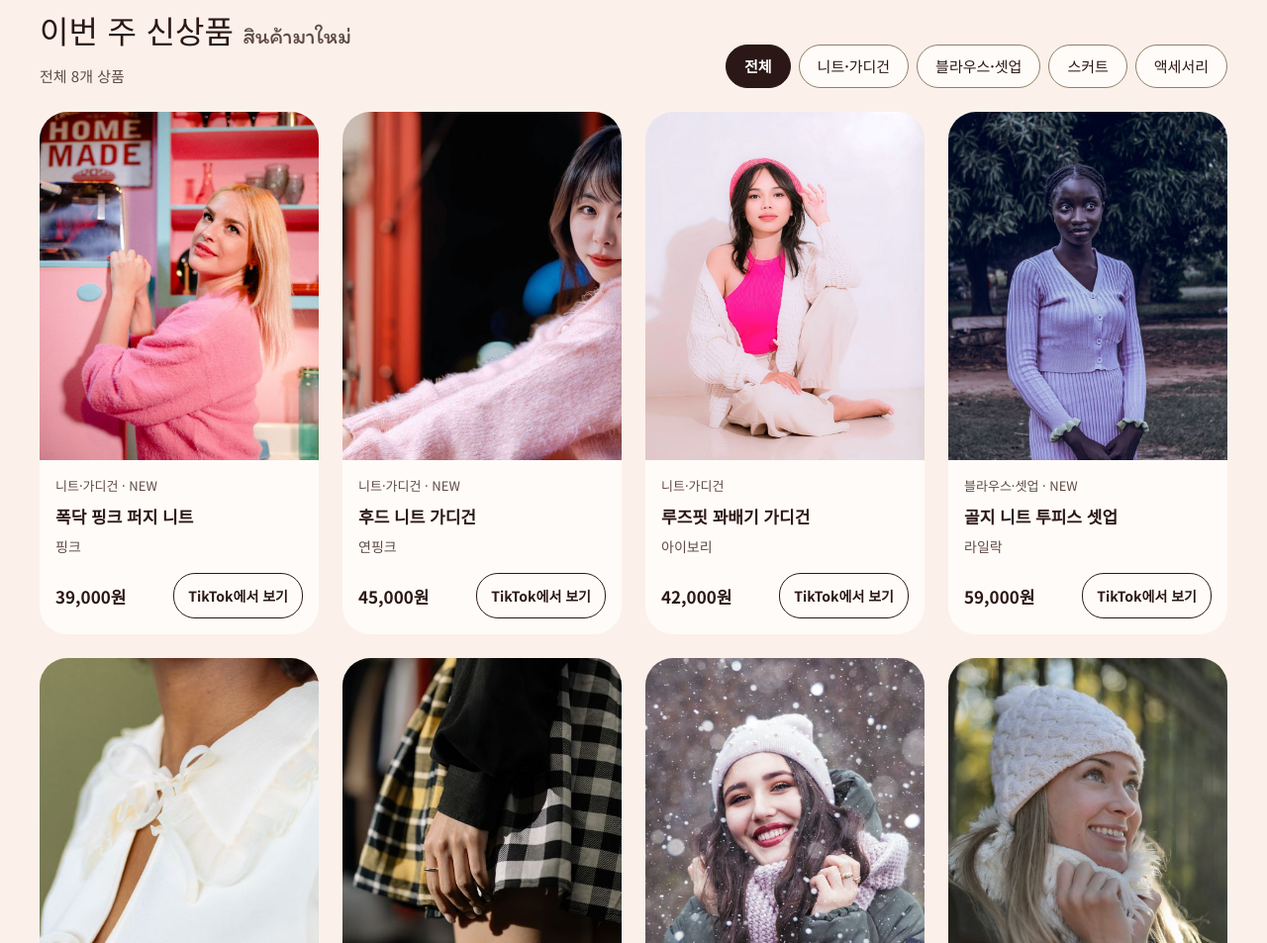
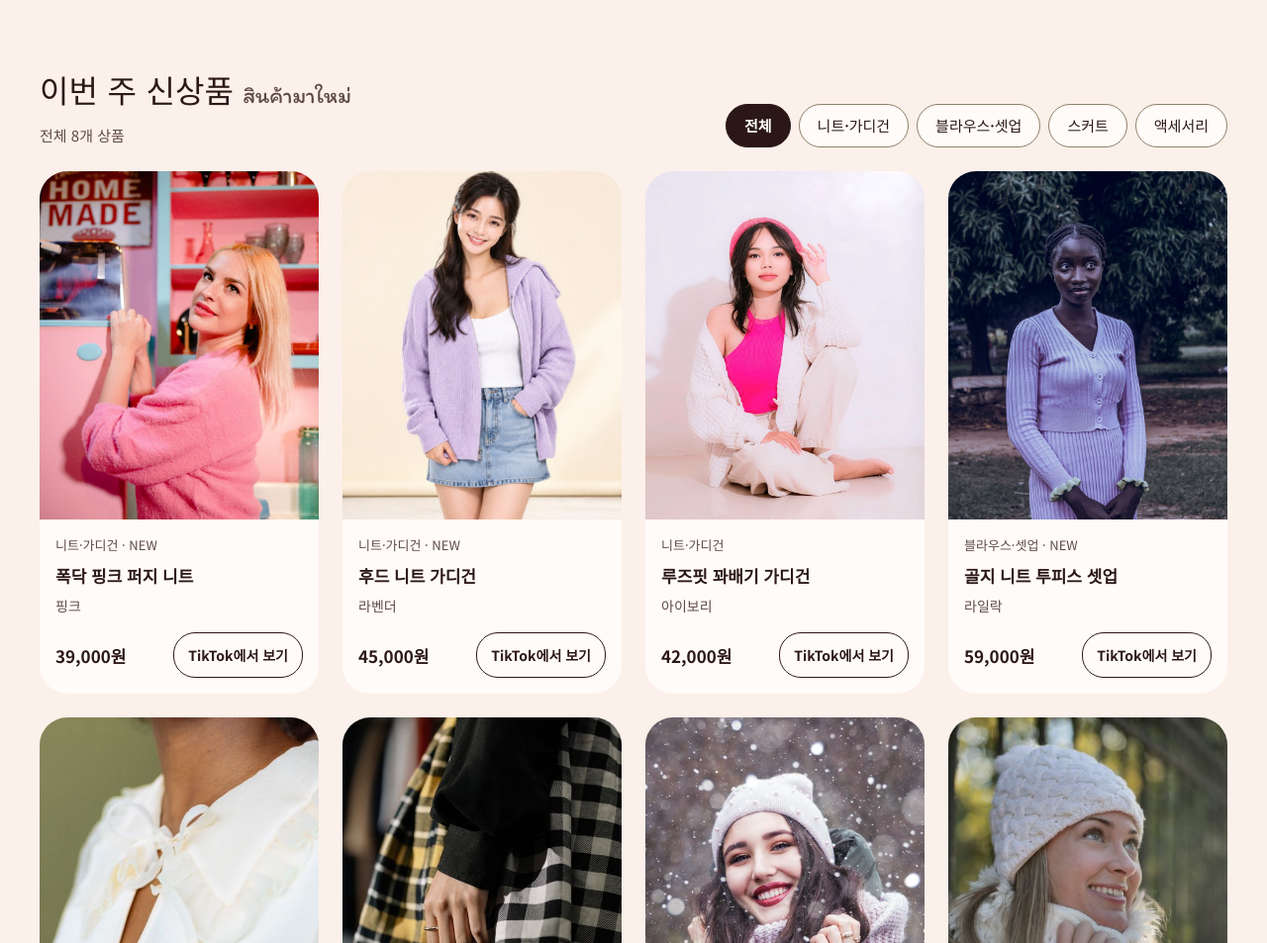
Before and after one commit to subrother-stack/geonsi-closet, a plain HTML site: page index.html in a window 1280 px wide. Shown: the part 1086-2039 px from the top of the page at 99% size. Drawn offline with nearby package versions, Linux system fonts and the light colour scheme.

Commit message:
대표 사진과 후드 가디건 사진 교체
Co-Authored-By: Claude Fable 5.2 <noreply@anthropic.com>
Claude-Session: https://claude.ai/code/session_011gSCbmZrFRCqTdRnfBuwSA

```diff
--- a/index.html
+++ b/index.html
@@ -53,7 +53,7 @@ button:focus-visible,a:focus-visible,input:focus-visible{outline:3px solid #B847
 </div>
 </div>
 <div style="flex: 1 1 420px; min-width: 0">
-<img src="images/hero.jpg" alt="옷이 걸린 행거 앞에서 아기를 안고 웃는 건시클로젯 운영자" style="display: block; width: 100%; height: 560px; object-fit: cover; border-radius: 280px 280px 32px 32px">
+<img src="images/hero.jpg" alt="하늘색 가디건과 연보라 체크 스커트를 입고 브이 포즈를 한 모델" style="display: block; width: 100%; height: 620px; object-fit: cover; object-position: center 18%; border-radius: 280px 280px 32px 32px">
 </div>
 </section>
 
@@ -130,11 +130,11 @@ button:focus-visible,a:focus-visible,input:focus-visible{outline:3px solid #B847
 
 <div class="prod" data-cat="knit" style="display: contents">
 <article style="background: #FFFBF8; border-radius: 28px; overflow: hidden; display: flex; flex-direction: column">
-<img src="images/p15915189.jpg" alt="연핑크 후드 니트 가디건 착용 사진" style="display: block; width: 100%; aspect-ratio: 4 / 5; object-fit: cover">
+<img src="images/ai-hood-cardigan.jpg" alt="라벤더 후드 니트 가디건 착용 사진" style="display: block; width: 100%; aspect-ratio: 4 / 5; object-fit: cover">
 <div style="padding: 16px; display: flex; flex-direction: column; gap: 6px; flex-grow: 1">
 <span style="font-size: 13px; color: #5E4B45">니트·가디건 · NEW</span>
 <h3 style="margin: 0; font-size: 17px; font-weight: 700">후드 니트 가디건</h3>
-<span style="font-size: 14px; color: #5E4B45">연핑크</span>
+<span style="font-size: 14px; color: #5E4B45">라벤더</span>
 <div style="display: flex; align-items: center; justify-content: space-between; gap: 12px; margin-top: 10px">
 <span style="font-size: 17px; font-weight: 700">45,000원</span>
 <a href="https://www.tiktok.com/@geonsi._closet2" target="_blank" rel="noopener" style="display: inline-flex; align-items: center; min-height: 44px; padding: 0 14px; border: 1px solid #2B1816; border-radius: 22px; background: #FFFBF8; color: #2B1816; font-size: 14px; font-weight: 700; text-decoration: none; white-space: nowrap">TikTok에서 보기</a>
```
Also changed, not shown: images/ai-hood-cardigan.jpg (added), images/hero.jpg, images/p15915189.jpg (deleted).
